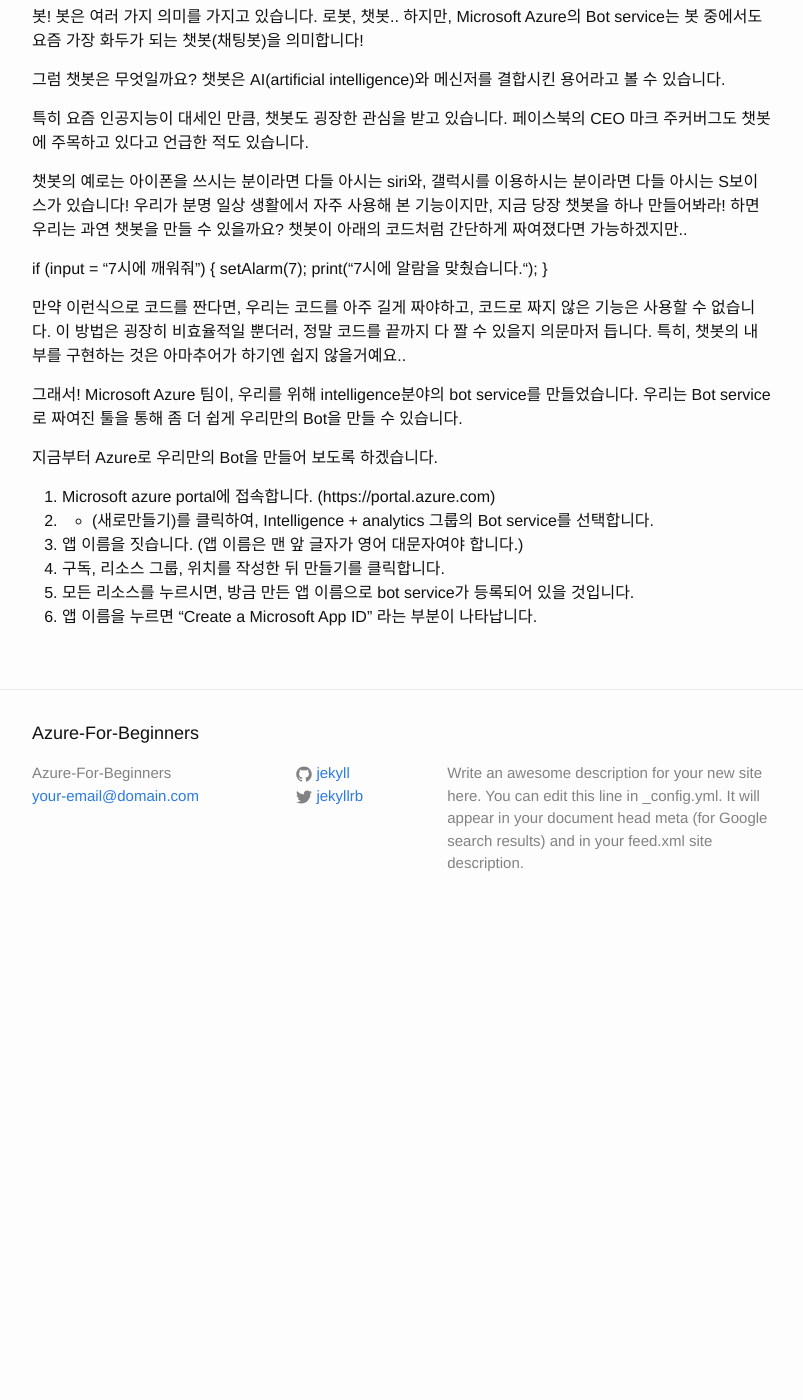
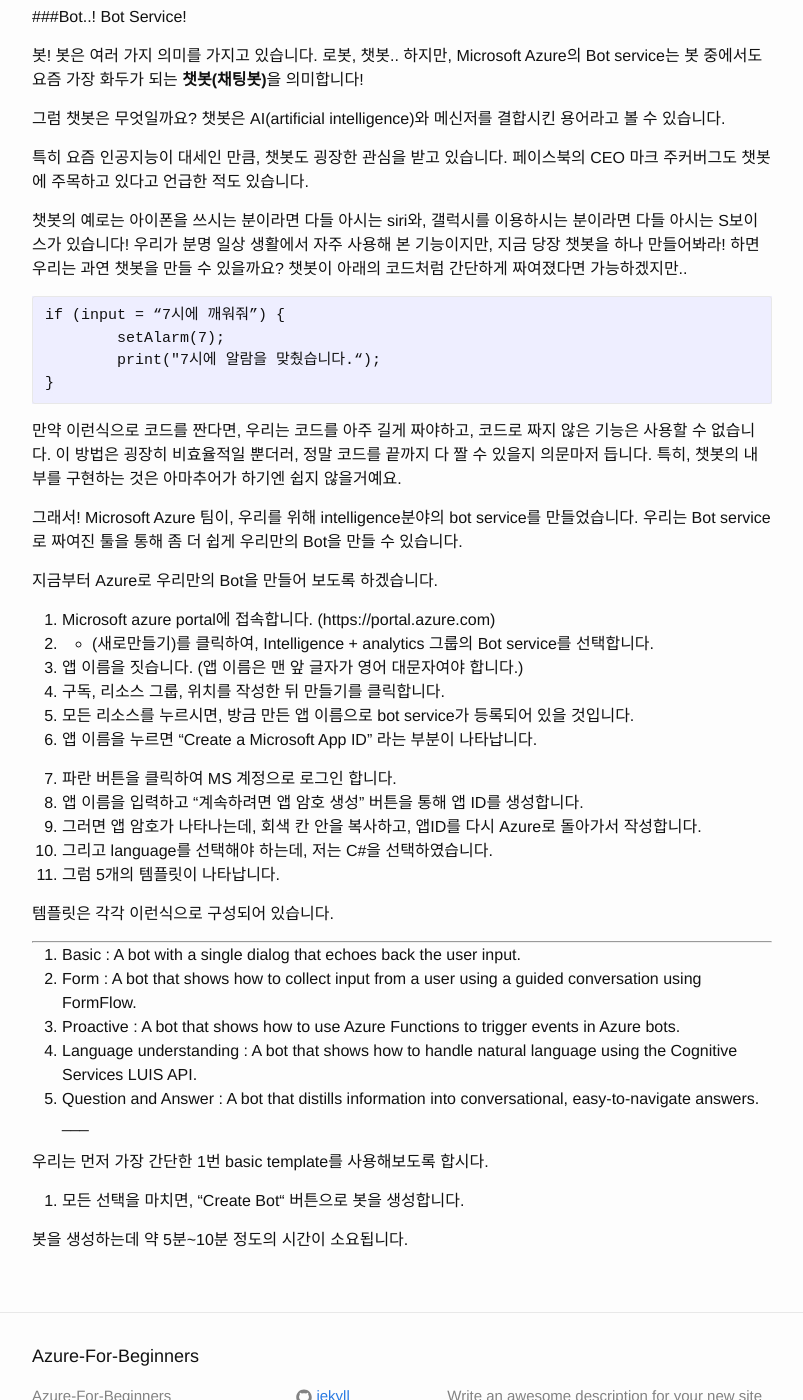
Before and after one commit to Azure-For-Beginner/Azure-For-Beginner.github.io-qqq, a Jekyll site: the page built from _posts/2017-03-30-botservice.md, in a window 1280 px wide and 1400 px high, scrolled down 195 px. Shown: the whole window, without its empty margins (238-1041 px from the left). Built offline with Jekyll 4.4.1, drawn with Linux system fonts in a browser that asks for light colours; before the commit the page ends 1130 px from its top, so only the background shows below that.

Commit message:
Update 2017-03-30-botservice.md

````diff
--- a/_posts/2017-03-30-botservice.md
+++ b/_posts/2017-03-30-botservice.md
@@ -5,7 +5,9 @@
 categories: Bot service
 ---
 
-봇! 봇은 여러 가지 의미를 가지고 있습니다. 로봇, 챗봇.. 하지만, Microsoft Azure의 Bot service는 봇 중에서도 요즘 가장 화두가 되는 챗봇(채팅봇)을 의미합니다!
+###Bot..! Bot Service!
+
+봇! 봇은 여러 가지 의미를 가지고 있습니다. 로봇, 챗봇.. 하지만, Microsoft Azure의 Bot service는 봇 중에서도 요즘 가장 화두가 되는 **챗봇(채팅봇)**을 의미합니다!
 
 그럼 챗봇은 무엇일까요? 챗봇은 AI(artificial intelligence)와 메신저를 결합시킨 용어라고 볼 수 있습니다.
 
@@ -14,14 +16,14 @@
 챗봇의 예로는 아이폰을 쓰시는 분이라면 다들 아시는 siri와, 갤럭시를 이용하시는 분이라면 다들 아시는 S보이스가 있습니다! 우리가 분명 일상 생활에서 자주 사용해 본 기능이지만, 지금 당장 챗봇을 하나 만들어봐라! 하면 우리는 과연 챗봇을 만들 수 있을까요?
 챗봇이 아래의 코드처럼 간단하게 짜여졌다면 가능하겠지만..
 
-
+```
 if (input = “7시에 깨워줘”) {
 	setAlarm(7);
 	print("7시에 알람을 맞췄습니다.“);
 }
+```
 
-
-만약 이런식으로 코드를 짠다면, 우리는 코드를 아주 길게 짜야하고, 코드로 짜지 않은 기능은 사용할 수 없습니다. 이 방법은 굉장히 비효율적일 뿐더러, 정말 코드를 끝까지 다 짤 수 있을지 의문마저 듭니다. 특히, 챗봇의 내부를 구현하는 것은 아마추어가 하기엔 쉽지 않을거예요..
+만약 이런식으로 코드를 짠다면, 우리는 코드를 아주 길게 짜야하고, 코드로 짜지 않은 기능은 사용할 수 없습니다. 이 방법은 굉장히 비효율적일 뿐더러, 정말 코드를 끝까지 다 짤 수 있을지 의문마저 듭니다. 특히, 챗봇의 내부를 구현하는 것은 아마추어가 하기엔 쉽지 않을거예요.
 
 그래서! Microsoft Azure 팀이, 우리를 위해 intelligence분야의 bot service를 만들었습니다. 우리는 Bot service로 짜여진 툴을 통해 좀 더 쉽게 우리만의 Bot을 만들 수 있습니다.
 
@@ -33,3 +35,24 @@
 4. 구독, 리소스 그룹, 위치를 작성한 뒤 만들기를 클릭합니다.
 5. 모든 리소스를 누르시면, 방금 만든 앱 이름으로 bot service가 등록되어 있을 것입니다.
 6. 앱 이름을 누르면 “Create a Microsoft App ID” 라는 부분이 나타납니다.
+
+7. 파란 버튼을 클릭하여 MS 계정으로 로그인 합니다.
+8. 앱 이름을 입력하고 “계속하려면 앱 암호 생성” 버튼을 통해 앱 ID를 생성합니다.
+9. 그러면 앱 암호가 나타나는데, 회색 칸 안을 복사하고, 앱ID를 다시 Azure로 돌아가서 작성합니다.
+10. 그리고 language를 선택해야 하는데, 저는 C#을 선택하였습니다.
+11. 그럼 5개의 템플릿이 나타납니다.
+
+템플릿은 각각 이런식으로 구성되어 있습니다.
+
+___
+1. Basic : A bot with a single dialog that echoes back the user input.
+2. Form : A bot that shows how to collect input from a user using a guided conversation using FormFlow.
+3. Proactive : A bot that shows how to use Azure Functions to trigger events in Azure bots.
+4. Language understanding : A bot that shows how to handle natural language using the Cognitive Services LUIS API.
+5. Question and Answer : A bot that distills information into conversational, easy-to-navigate answers.
+___
+
+우리는 먼저 가장 간단한 1번 basic template를 사용해보도록 합시다.
+12. 모든 선택을 마치면, "Create Bot“ 버튼으로 봇을 생성합니다.
+
+봇을 생성하는데 약 5분~10분 정도의 시간이 소요됩니다.
````
